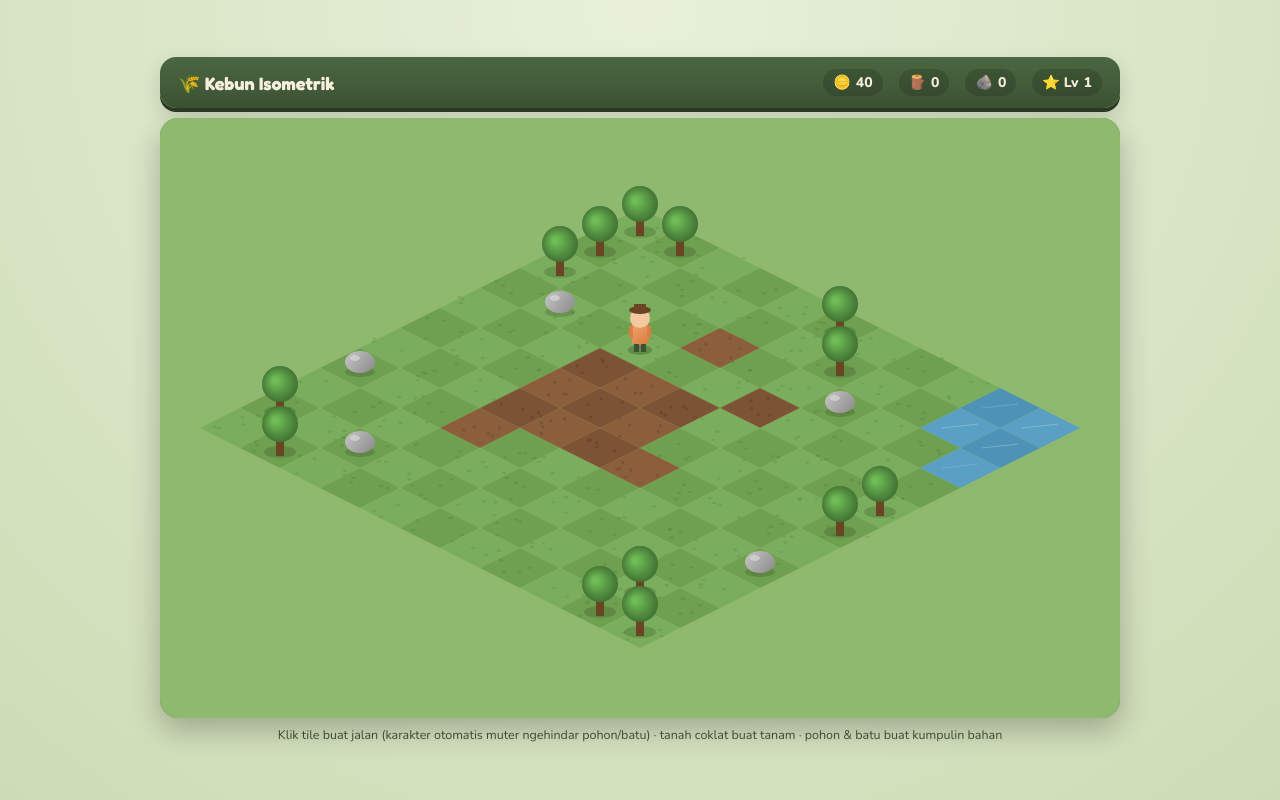
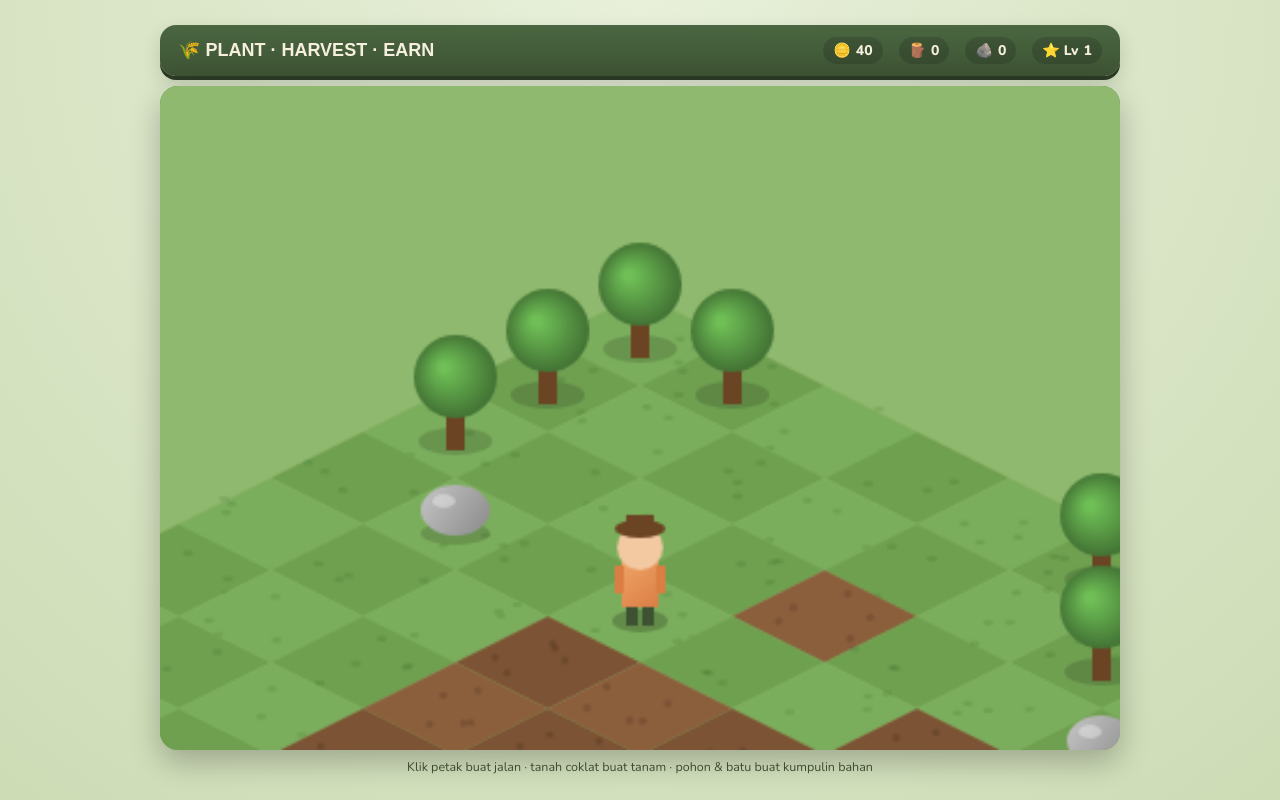
Before and after one commit to bankrproject-ux/farm, a plain HTML site: page index.html in a window 1280 px wide. Drawn offline with nearby package versions, Linux system fonts and the light colour scheme.

Commit message:
Update index.html

```diff
--- a/index.html
+++ b/index.html
@@ -3,15 +3,15 @@
 <head>
 <meta charset="UTF-8" />
 <meta name="viewport" content="width=device-width, initial-scale=1.0" />
-<title>Kebun Isometrik</title>
+<title>Plant. Harvest. Earn.</title>
 <link rel="preconnect" href="https://fonts.googleapis.com">
-<link href="https://fonts.googleapis.com/css2?family=Fredoka:wght@600;700&family=Nunito:wght@400;700;800&display=swap" rel="stylesheet">
+<link href="https://fonts.googleapis.com/css2?family=Press+Start+2P&family=Nunito:wght@400;700;800&display=swap" rel="stylesheet">
 <link rel="stylesheet" href="style.css" />
 </head>
 <body>
   <div id="farm-root">
     <div id="farm-hud">
-      <div class="title">🌾 Kebun Isometrik</div>
+      <div class="title">🌾 PLANT · HARVEST · EARN</div>
       <div class="stats">
         <div class="stat">🪙 <span id="hud-gold">40</span></div>
         <div class="stat">🪵 <span id="hud-wood">0</span></div>
@@ -21,11 +21,11 @@
     </div>
 
     <div id="farm-canvas-wrap">
-      <canvas id="farm-canvas" width="960" height="600"></canvas>
+      <canvas id="farm-canvas" width="416" height="288"></canvas>
       <div id="farm-toast"></div>
       <div id="farm-seedmenu"></div>
     </div>
-    <div id="farm-hint">Klik tile buat jalan (karakter otomatis muter ngehindar pohon/batu) · tanah coklat buat tanam · pohon &amp; batu buat kumpulin bahan</div>
+    <div id="farm-hint">Klik petak buat jalan · tanah coklat buat tanam · pohon &amp; batu buat kumpulin bahan</div>
   </div>
 
   <script src="game.js"></script>
```
